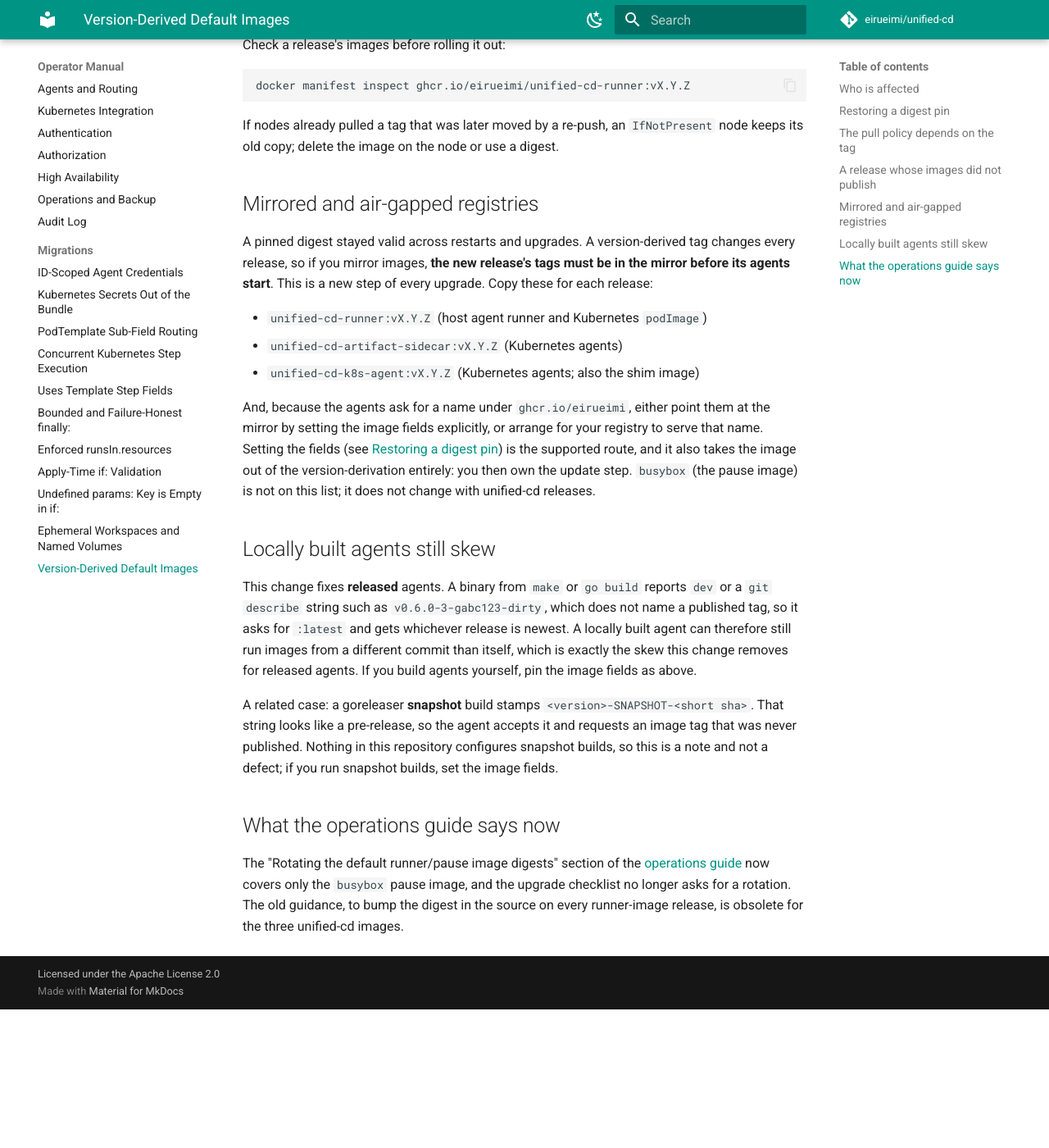
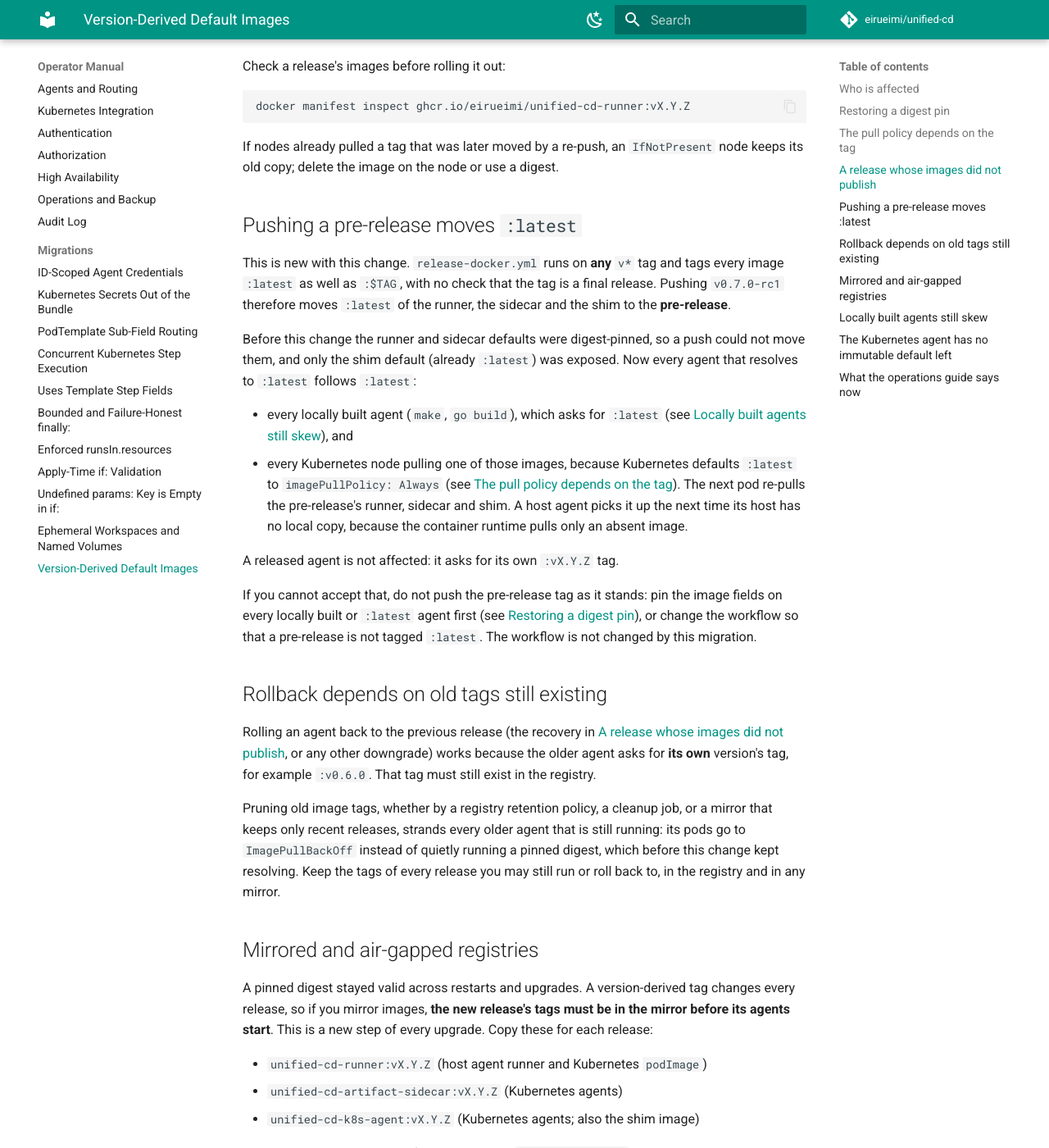
Before and after one commit to eirueimi/unified-cd, an MkDocs documentation site: the page built from docs/operator-manual/migrations/2026-10-22-version-derived-default-images.md, in a window 1280 px wide and 1400 px high, scrolled down 3764 px. Shown: the whole window at 82% size. Built offline with MkDocs 1.6.1 and Material for MkDocs 9.7.7, drawn with Linux system fonts in a browser that asks for light colours; comment, search, counter and statistics services are not loaded; before the commit the page ends 4995 px from its top, so only the background shows below that; some of the changed text lies outside the part shown.

Commit message:
docs: stop default-valued examples pinning images; spell out pre-release, rollback and k8s consequences
Co-Authored-By: Claude Opus 5 <noreply@anthropic.com>

```diff
--- a/docs/operator-manual/migrations/2026-10-22-version-derived-default-images.md
+++ b/docs/operator-manual/migrations/2026-10-22-version-derived-default-images.md
@@ -28,7 +28,9 @@ that does not name a published release (`dev`, a `make` build's
 `v0.6.0-3-gabc123-dirty`, a bare commit SHA) falls back to `:latest`.
 
 Nothing is rejected at startup and no job YAML changes. The effects are all at
-image pull time, listed below.
+image pull time, listed below. If you are about to push a release tag, read
+[Pushing a pre-release moves `:latest`](#pushing-a-pre-release-moves-latest)
+first.
 
 ## Who is affected
 
@@ -153,6 +155,47 @@ If nodes already pulled a tag that was later moved by a re-push, an
 `IfNotPresent` node keeps its old copy; delete the image on the node or use a
 digest.
 
+## Pushing a pre-release moves `:latest`
+
+This is new with this change. `release-docker.yml` runs on **any** `v*` tag and
+tags every image `:latest` as well as `:$TAG`, with no check that the tag is a
+final release. Pushing `v0.7.0-rc1` therefore moves `:latest` of the runner,
+the sidecar and the shim to the **pre-release**.
+
+Before this change the runner and sidecar defaults were digest-pinned, so a
+push could not move them, and only the shim default (already `:latest`) was
+exposed. Now every agent that resolves to `:latest` follows `:latest`:
+
+- every locally built agent (`make`, `go build`), which asks for `:latest` (see
+  [Locally built agents still skew](#locally-built-agents-still-skew)), and
+- every Kubernetes node pulling one of those images, because Kubernetes
+  defaults `:latest` to `imagePullPolicy: Always` (see [The pull policy
+  depends on the tag](#the-pull-policy-depends-on-the-tag)). The next pod
+  re-pulls the pre-release's runner, sidecar and shim. A host agent picks it up
+  the next time its host has no local copy, because the container runtime pulls
+  only an absent image.
+
+A released agent is not affected: it asks for its own `:vX.Y.Z` tag.
+
+If you cannot accept that, do not push the pre-release tag as it stands: pin
+the image fields on every locally built or `:latest` agent first (see
+[Restoring a digest pin](#restoring-a-digest-pin)), or change the workflow so
+that a pre-release is not tagged `:latest`. The workflow is not changed by this
+migration.
+
+## Rollback depends on old tags still existing
+
+Rolling an agent back to the previous release (the recovery in [A release whose
+images did not publish](#a-release-whose-images-did-not-publish), or any other
+downgrade) works because the older agent asks for **its own** version's tag,
+for example `:v0.6.0`. That tag must still exist in the registry.
+
+Pruning old image tags, whether by a registry retention policy, a cleanup job,
+or a mirror that keeps only recent releases, strands every older agent that is
+still running: its pods go to `ImagePullBackOff` instead of quietly running a
+pinned digest, which before this change kept resolving. Keep the tags of every
+release you may still run or roll back to, in the registry and in any mirror.
+
 ## Mirrored and air-gapped registries
 
 A pinned digest stayed valid across restarts and upgrades. A version-derived tag
@@ -177,15 +220,28 @@ unified-cd releases.
 This change fixes **released** agents. A binary from `make` or `go build`
 reports `dev` or a `git describe` string such as `v0.6.0-3-gabc123-dirty`, which
 does not name a published tag, so it asks for `:latest` and gets whichever
-release is newest. A locally built agent can therefore still run images from a
-different commit than itself, which is exactly the skew this change removes for
-released agents. If you build agents yourself, pin the image fields as above.
+tag was pushed most recently, **including a pre-release** (see [Pushing a
+pre-release moves `:latest`](#pushing-a-pre-release-moves-latest)). A locally
+built agent can therefore still run images from a different commit than itself,
+which is exactly the skew this change removes for released agents. If you build
+agents yourself, pin the image fields as above.
 
 A related case: a goreleaser **snapshot** build stamps
 `<version>-SNAPSHOT-<short sha>`. That string looks like a pre-release, so the
 agent accepts it and requests an image tag that was never published. Nothing in
 this repository configures snapshot builds, so this is a note and not a defect;
 if you run snapshot builds, set the image fields.
+
+## The Kubernetes agent has no immutable default left
+
+`pauseImage` is a host-agent field only, so it is the only default that is still
+a digest and the Kubernetes agent never pulls it. Every image a Kubernetes agent
+pulls by default is now a mutable tag (`podImage`, `sidecarImage` and
+`shimImage`), so nothing is immutable unless you set it. If registry write access is part of
+your threat model, set all three to digests (see [Restoring a digest pin](#restoring-a-digest-pin)); the
+sidecar and the shim carry the most exposure, as
+[Kubernetes Integration](../kubernetes-integration.md#shim-image-pin-it-in-production)
+explains.
 
 ## What the operations guide says now
 
```
Also changed, not shown: docs/operator-manual/kubernetes-integration.md (+3 -2 lines), docs/operator-manual/operations.md (+4 -2 lines), docs/reference/configuration.md (+5 -2 lines).
